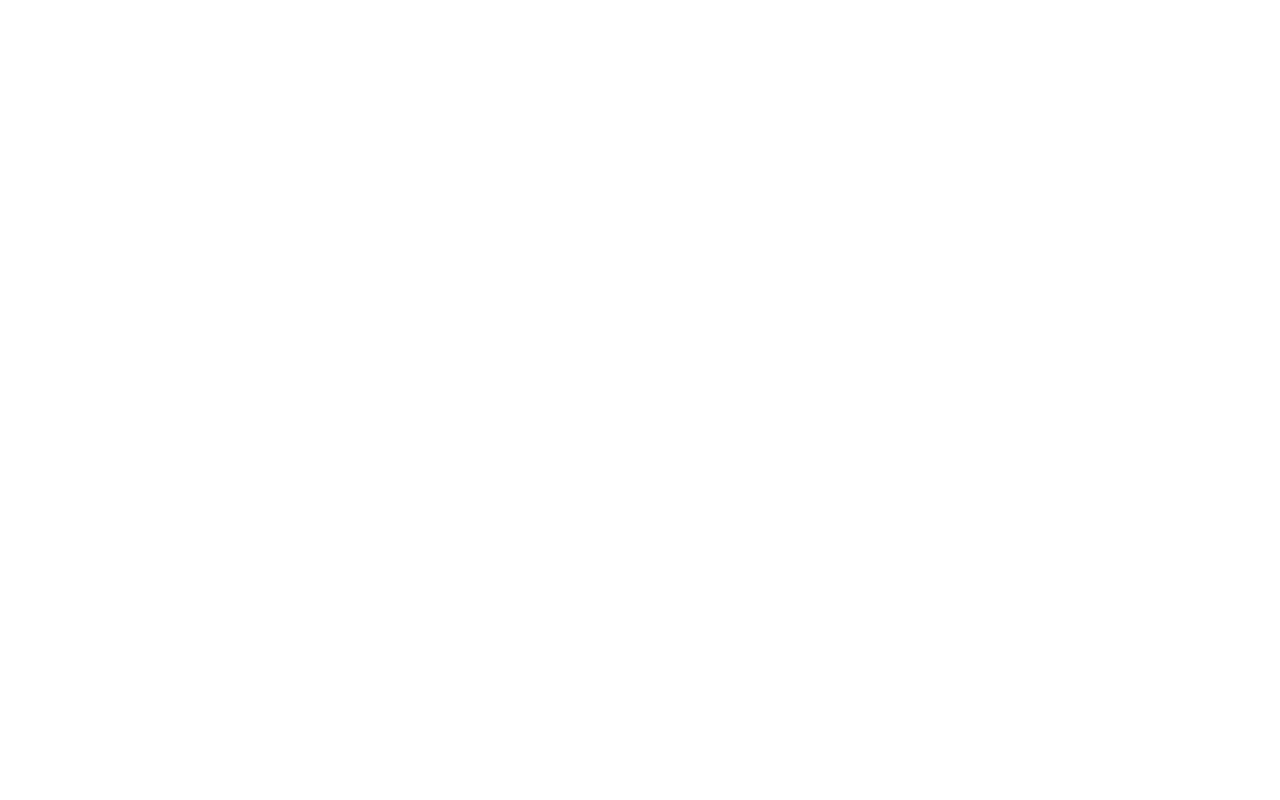
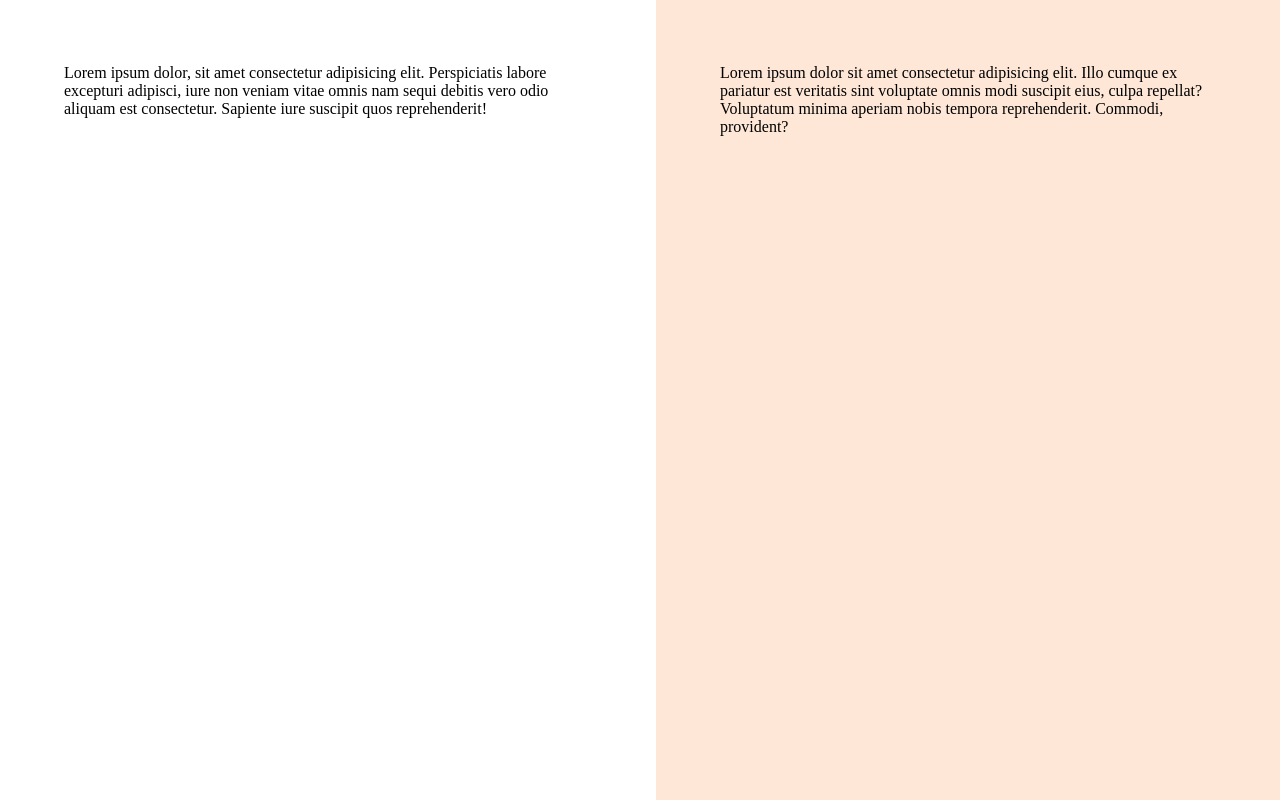
Before and after one commit to EduardoCosta76/Formulario-de-matricula, a plain HTML site: page index.html in a window 1280 px wide. Drawn offline with Linux system fonts and the light colour scheme.

Commit message:
layout css

```diff
--- a/index.html
+++ b/index.html
@@ -13,6 +13,14 @@
 
 </head>
 <body>
+    <div id="app">
+        <main>
+            <div class="main-container">Lorem ipsum dolor, sit amet consectetur adipisicing elit. Perspiciatis labore excepturi adipisci, iure non veniam vitae omnis nam sequi debitis vero odio aliquam est consectetur. Sapiente iure suscipit quos reprehenderit!</div>
+        </main>
 
+        <aside>
+            <div class="aside-container">Lorem ipsum dolor sit amet consectetur adipisicing elit. Illo cumque ex pariatur est veritatis sint voluptate omnis modi suscipit eius, culpa repellat? Voluptatum minima aperiam nobis tempora reprehenderit. Commodi, provident?</div>
+        </aside>
+    </div>
 </body>
 </html>
--- a/styles/global.css
+++ b/styles/global.css
@@ -1,3 +1,9 @@
+* {
+    margin: 0;
+    padding: 0;
+    box-sizing: border-box;
+}
+
 :root {
     --font-family: 'Poppins', sans-serif;
     --text: 400 1rem/1.5 var(--font-family);
@@ -16,3 +22,7 @@
     --semantic-error: #dc2626;
 
 }
+
+body {
+    overflow: hidden;
+}
--- a/styles/index.css
+++ b/styles/index.css
@@ -1 +1,2 @@
 @import url(global.css);
+@import url(layout.css);
--- /dev/null
+++ b/styles/layout.css
@@ -0,0 +1,26 @@
+#app {
+    display: grid;
+    grid-template-columns: 51.25% 48.75%;
+
+    height: 100vh;
+    overflow: hidden;
+}
+
+main {
+    overflow: auto;
+    padding: 4rem;
+
+    & .main-container {
+        max-width: 33rem;
+        margin-left: auto;
+    }
+}
+
+aside {
+    background-color: var(--surface-secondary);
+    padding: 4rem;
+
+    & .aside-container {
+        max-width: 31rem;
+    }
+}
```
